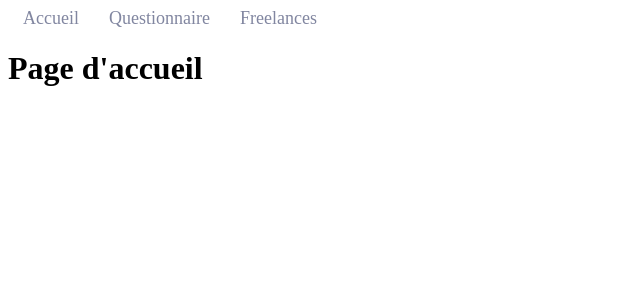
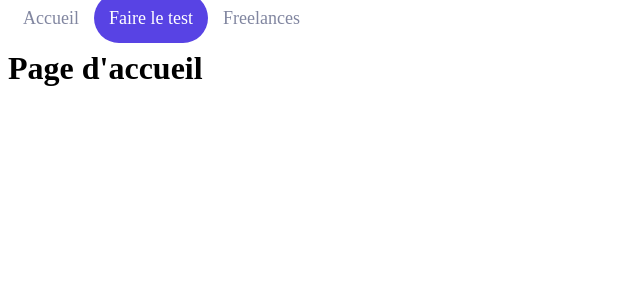
Before and after one commit to MathildePDB/react_shiny-agency_tuto-open-classrooms, a React (Create React App) app: page / in a window 1280 px wide. Shown: the top 300 px of the page, without its empty margins (0-640 px from the left). Built offline with nearby package versions, Linux system fonts and the light colour scheme.

Commit message:
styled components on Header

```diff
--- a/src/components/Header/index.jsx
+++ b/src/components/Header/index.jsx
@@ -6,13 +6,16 @@ const StyledLink = styled(Link)`
   color: #8186a0;
   text-decoration: none;
   font-size: 18px;
+  ${(props) =>
+    props.$isFullLink &&
+    `color: white; border-radius: 30px; background-color: #5843e4`}
 `
 
 function Header() {
   return (
     <nav>
       <StyledLink to="/">Accueil</StyledLink>
-      <StyledLink to="/survey/1">Questionnaire</StyledLink>
+      <StyledLink to="/survey/1" $isFullLink>Faire le test</StyledLink>
       <StyledLink to="/freelances">Freelances</StyledLink>
     </nav>
   )
```
Also changed, not shown: 1 other file (tests, documents, lock files or other folders).
